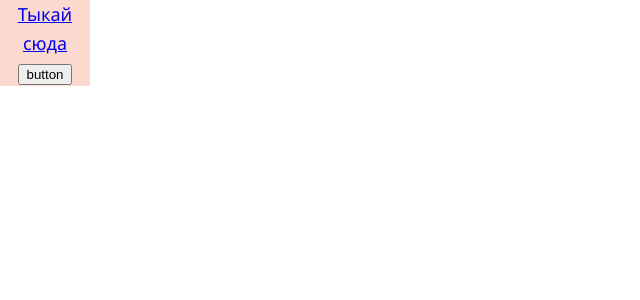
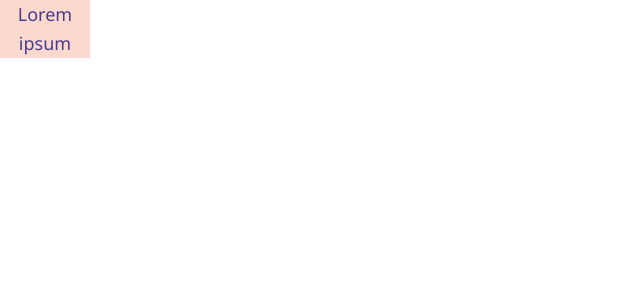
Before and after one commit to Elmazzik/Vue3_ABC, a Vue app in the folder Elmazik/: page / in a window 1280 px wide. Shown: the top 300 px of the page, without its empty margins (0-640 px from the left). Built offline with nearby package versions, Linux system fonts and the light colour scheme.

Commit message:
Показ по условию в Vue

```diff
--- a/Elmazik/src/App.vue
+++ b/Elmazik/src/App.vue
@@ -2,17 +2,14 @@
 import { normalizeProps } from 'vue';
 
 export default {
-  data() {},
-  methods: {
-    elmaz: function (i) {
-      alert("Привет!");
-      return false;
-  },
+  data() {
+    return {
+      visible: true,
+    }
 },
 };
 </script>
 
 <template>
-  <a href="elmaz.html" v-on:click.prevent><p>Тыкай сюда</p></a>
-  <button v-on:click.once="elmaz">button</button>
+<p v-if="visible">Lorem ipsum</p>
 </template>
```
